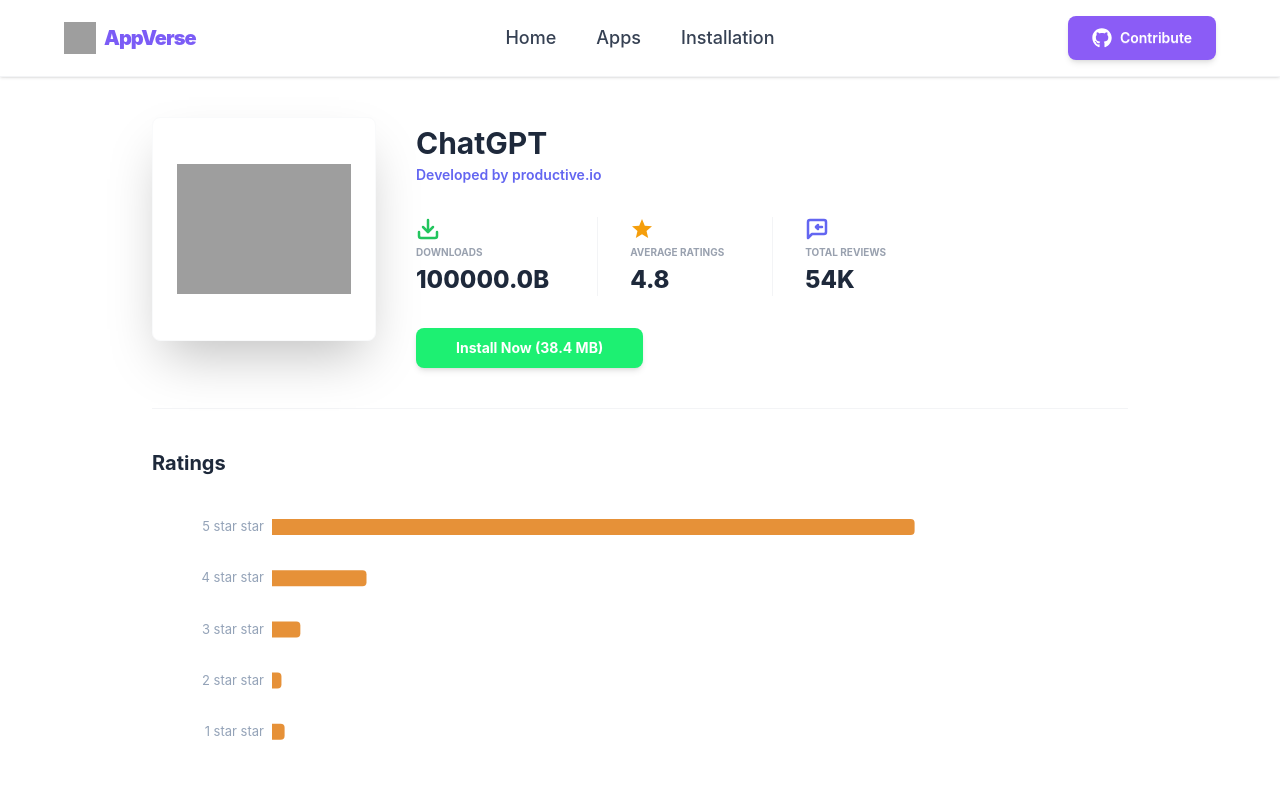
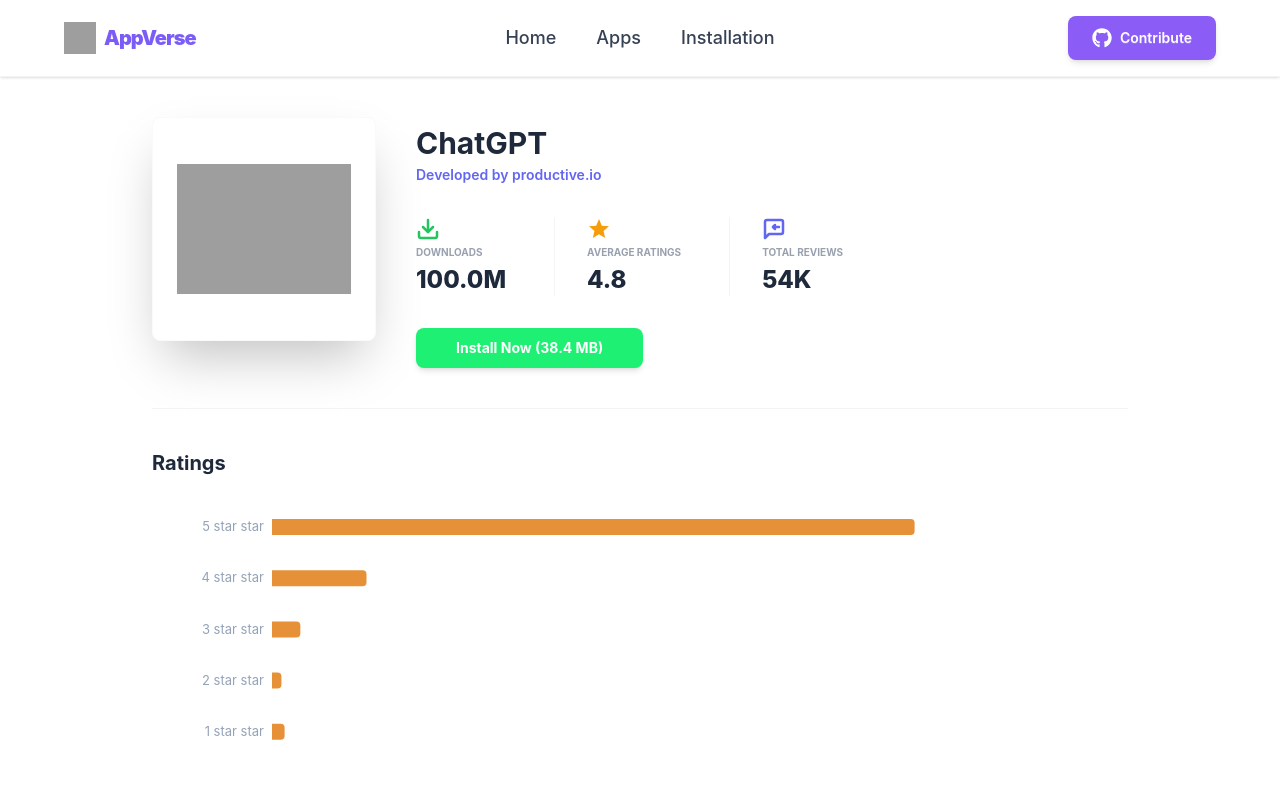
Before and after one commit to MeNafi/App-Verse, a React (Vite) app: page /app/1 in a window 1280 px wide. Shown: the top 800 px of the page. Built offline with nearby package versions, Linux system fonts and the light colour scheme; grey boxes are pictures that could not be loaded.

Commit message:
all bugs solve

```diff
--- a/src/pages/AppDetails/AppDetails.jsx
+++ b/src/pages/AppDetails/AppDetails.jsx
@@ -15,21 +15,24 @@
 const formatDownloads = (num) => {
   if (!num) return "0M";
 
-    // Ensure we are working with a clean number
   const n = parseFloat(num);
 
-    // If the number is already 1,000,000 or higher (e.g. TikTok)
+  // 1 Billion or more
   if (n >= 1000000000) {
     return (n / 1000000000).toFixed(1) + "B";
   }
 
-    // If the number is between 1,000 and 999,999
-    if (n >= 1000) {
-        return (n / 1000).toFixed(1) + "B";
+  // 1 Million or more
+  if (n >= 1000000) {
+    return (n / 1000000).toFixed(1) + "M";
   }
 
-    // Default to Million for smaller numbers
-    return n + "M";
+  // Less than 1 Million
+  if (n >= 1000) {
+    return (n / 1000).toFixed(1) + "K";
+  }
+
+  return n.toString();
 };
 
     useEffect(() => {
--- a/src/pages/MyInstallation/MyInstallation.jsx
+++ b/src/pages/MyInstallation/MyInstallation.jsx
@@ -11,20 +11,26 @@
 
   // Helper function to format downloads (e.g., 9000000 -> 9M)
  const formatDownloads = (num) => {
-    if (!num) return "0";
+  if (!num) return "0M";
+
   const n = parseFloat(num);
 
-    // If 1 billion or more
+  // 1 Billion or more
   if (n >= 1000000000) {
     return (n / 1000000000).toFixed(1) + "B";
   }
-    // If 1 million or more
+
+  // 1 Million or more
   if (n >= 1000000) {
-        return (n / 1000000).toFixed(0) + "M";
+    return (n / 1000000).toFixed(1) + "M";
   }
-    // Default for small numbers (like "9")
-    return n + "M";
 
+  // Less than 1 Million
+  if (n >= 1000) {
+    return (n / 1000).toFixed(1) + "K";
+  }
+
+  return n.toString();
 };
 
 
```
Lines whose indentation alone changed are shown as unchanged.
